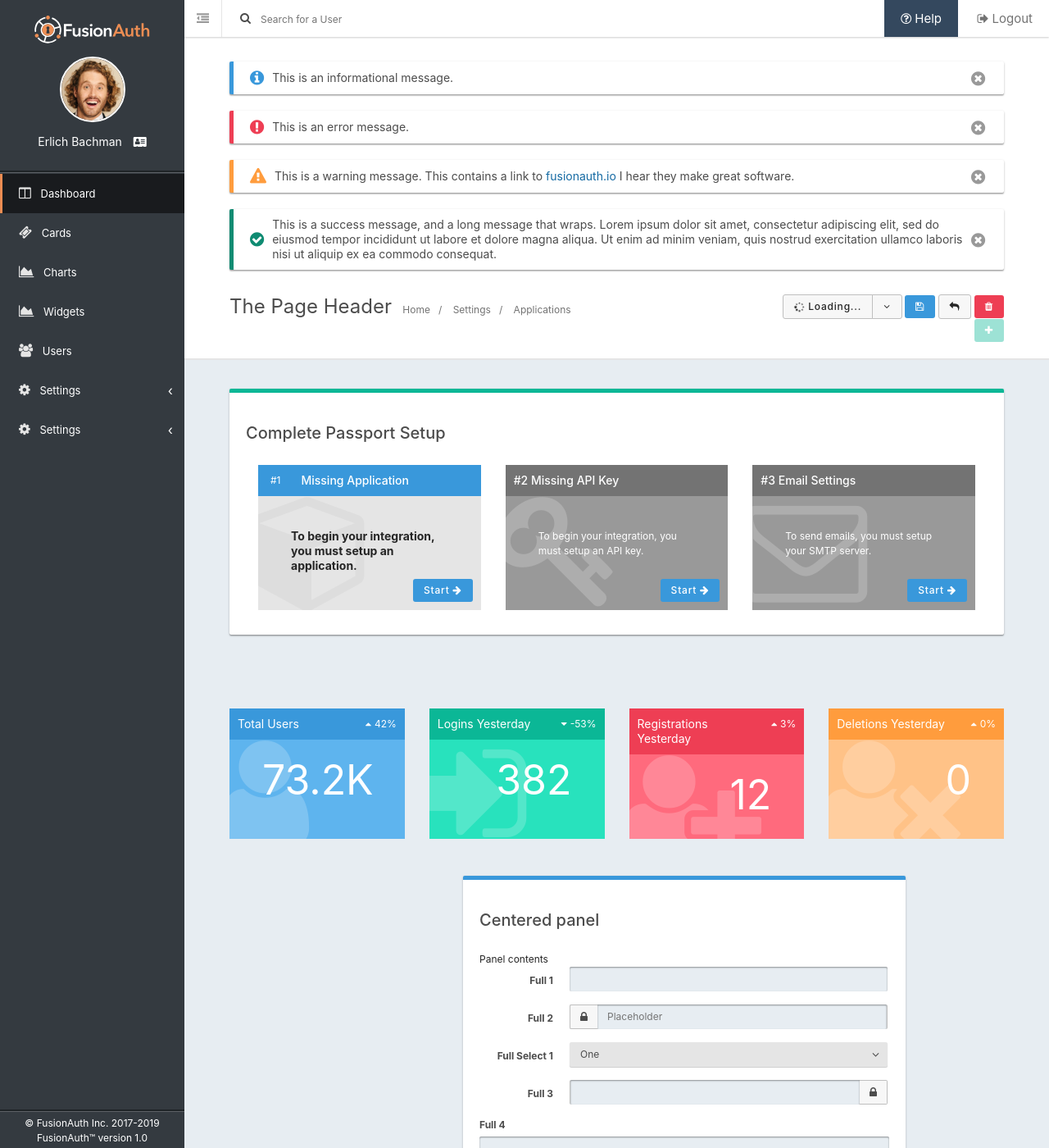
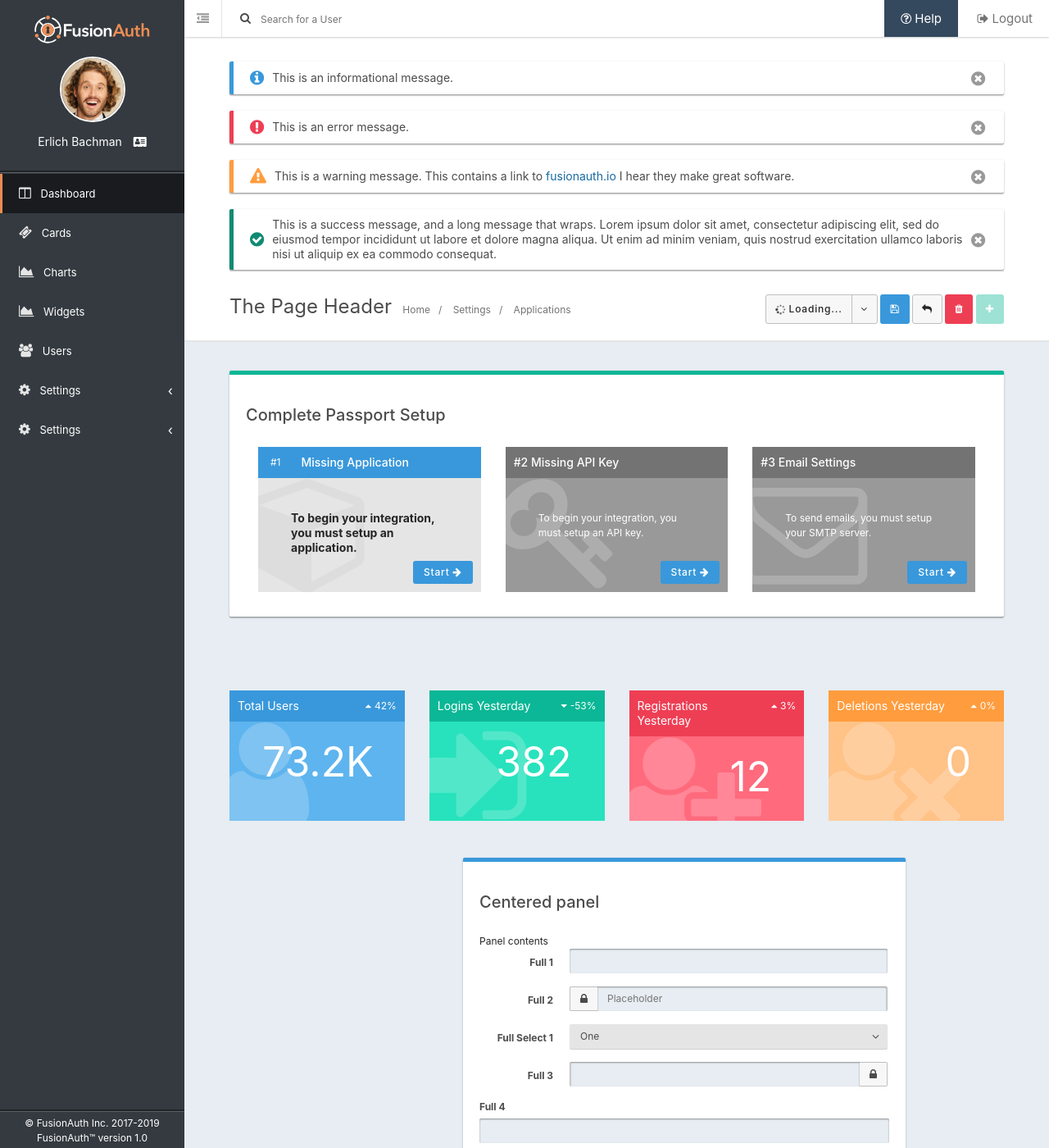
Before and after one commit to FusionAuth/fusionauth-style, a Jekyll site: the page built from application/index.html, in a window 1280 px wide and 1400 px high. Shown: the whole window at 82% size. Built offline with Jekyll 4.4.1, drawn with Linux system fonts in a browser that asks for light colours; nearby versions of some CDN libraries.

Commit message:
* Fixed button width issues * Fixed website nav to be wider with better icons

```diff
--- a/_sass/buttons.scss
+++ b/_sass/buttons.scss
@@ -57,9 +57,9 @@
 
   &.account {
     color: $body-font-color;
-    font-size: 14px;
-    font-weight: 600;
-    padding: 0;
+    font-size: 14px !important;
+    font-weight: 600 !important;
+    padding: 0 !important;
     text-transform: uppercase;
 
     i {
@@ -80,7 +80,7 @@
     }
 
     &.wide {
-      padding: 16px 60px;
+      padding: 16px 60px !important;
     }
   }
 
@@ -98,11 +98,11 @@
   }
 
   &.square {
-    padding: 12px;
+    padding: 12px !important;
   }
 
   &.small-square {
-    padding: 7px;
+    padding: 7px !important;
   }
 
   &:hover {
@@ -131,14 +131,14 @@
 
   &.gray {
     @include button-colors($gray-button-background-color, $gray-button-color, $gray-button-border-color);
-    padding: 7px 12px;
+    padding: 7px 12px !important;
 
     &.square {
-      padding: 11px;
+      padding: 11px !important;
     }
 
     &.small-square {
-      padding: 6px;
+      padding: 6px !important;
     }
 
     &:hover, &:focus {
--- a/_sass/website-layout.scss
+++ b/_sass/website-layout.scss
@@ -357,7 +357,7 @@
             }
 
             img {
-              width: 18px;
+              width: 26px;
               vertical-align: middle;
             }
           }
@@ -379,14 +379,6 @@
         margin-top: 20px;
         width: 100%;
 
-        @include media('lg') {
-          display: flex;
-          justify-content: center;
-          width: 900px;
-        }
-      }
-
-      .wide.container {
         @include media('lg') {
           display: flex;
           justify-content: center;
@@ -414,6 +406,19 @@
 
         @include media('lg') {
           padding: 0 40px 20px 40px;
+
+          img.desktop {
+            display: block;
+            height: 100px;
+          }
+
+          .desktop {
+            display: inherit;
+          }
+
+          .mobile {
+            display: none;
+          }
         }
 
         &:not(:first-of-type) {
@@ -427,36 +432,9 @@
           font-size: 18px;
           margin: auto;
 
-          &.desktop {
-            display: none;
-          }
-
-          &.mobile {
-            display: inline-block;
-          }
-
-          @include media('lg') {
-            &.mobile {
-              display: none;
-            }
-
-            &.desktop {
-              display: inline-block;
-            }
-          }
-
           img {
-            width: 18px;
+            width: 26px;
             vertical-align: middle;
-          }
-        }
-
-        img {
-          display: none;
-          height: 100px;
-
-          @include media('lg') {
-            display: block;
           }
         }
 
@@ -475,6 +453,14 @@
           @include media('lg') {
             text-align: center;
           }
+        }
+
+        .desktop {
+          display: none;
+        }
+
+        .mobile {
+          display: inherit;
         }
       }
 
@@ -759,7 +745,8 @@
         display: inline-block;
 
         input[type=text] {
-          padding: 12px;
+          border: none;
+          padding: 10px;
           margin-bottom: 10px;
           width: 300px;
         }
```
Also changed, not shown: 1 other file.
